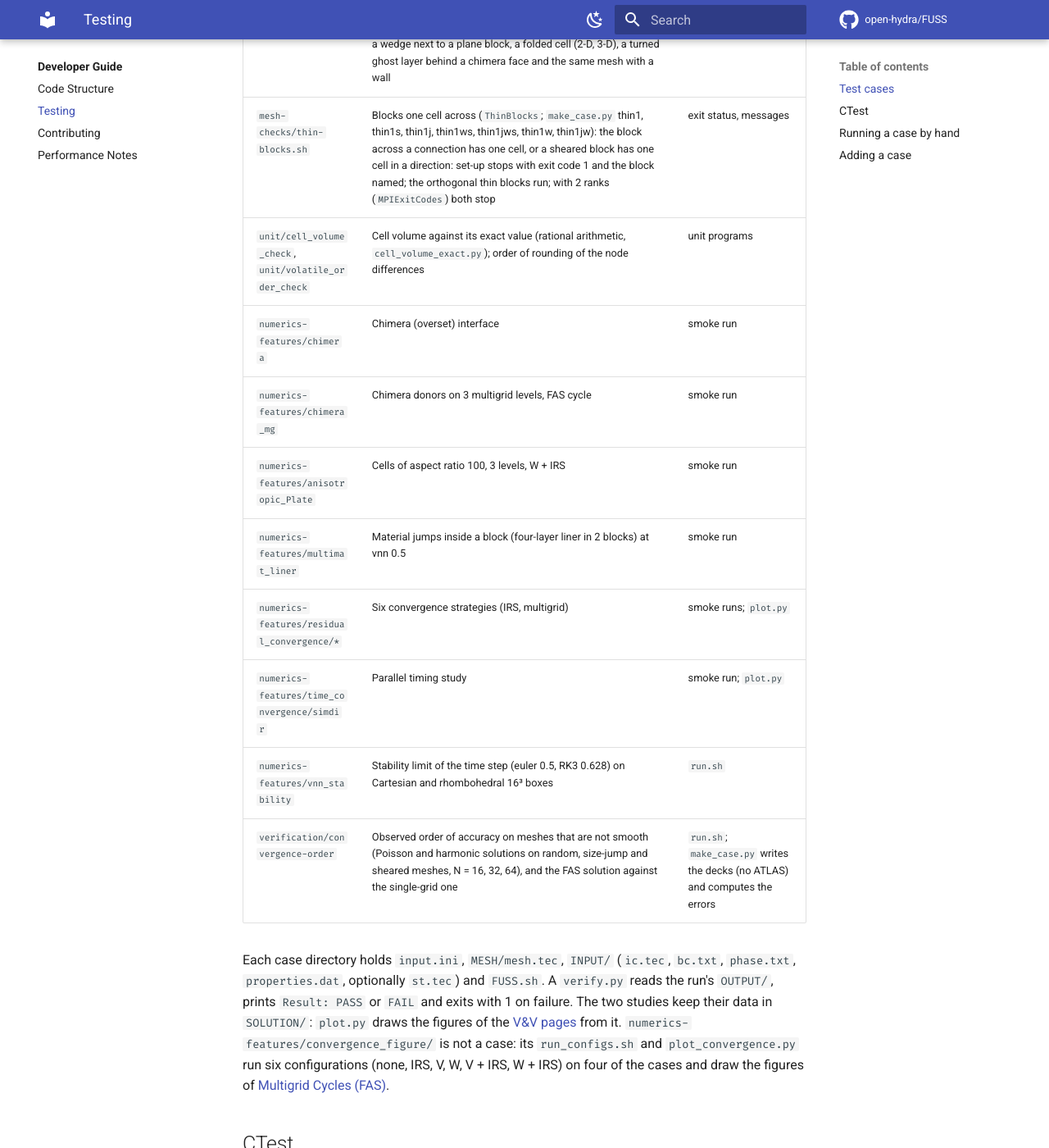
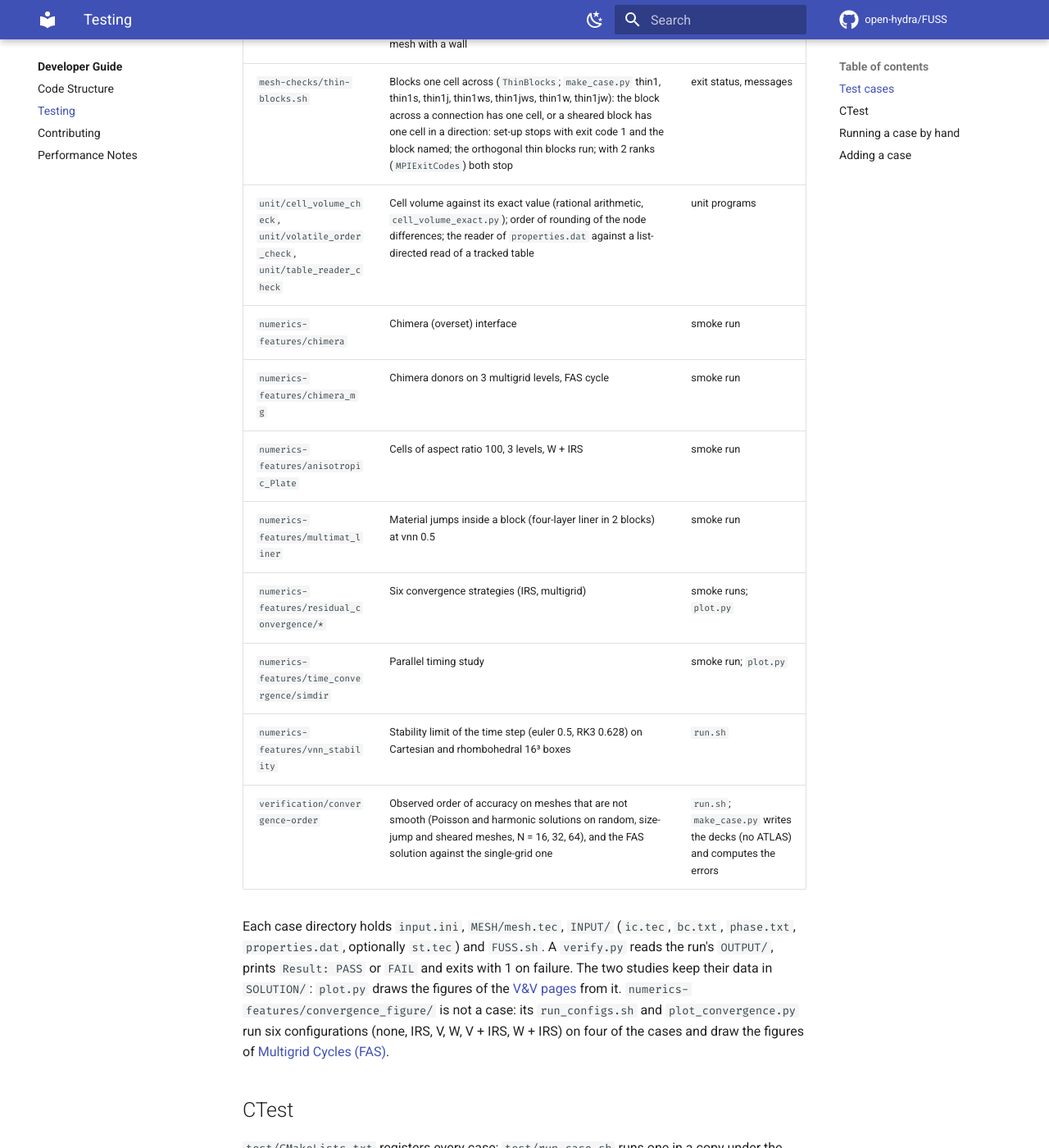
Before and after one commit to open-hydra/FUSS, an MkDocs documentation site: the page built from docs/development/testing.md, in a window 1280 px wide and 1400 px high, scrolled down 1340 px. Shown: the whole window at 82% size. Built offline with MkDocs 1.6.1 and Material for MkDocs 9.7.7, drawn with Linux system fonts in a browser that asks for light colours; comment, search, counter and statistics services are not loaded; some of the changed text lies outside the part shown.

Commit message:
Tests: TableReader, the reader of the property tables against the file
The unit program test/unit/table_reader_check.f90 reads a tracked table of three
materials (steady-state/multilayer_Slab/INPUT/properties.dat, 7500 rows) with
Read_Points_Table and line by line with a list-directed read: every zone must hold the
rows of the file at the indices 1:N (Ni = N, Nj = Nk = 1, the bounds of mesh and vars),
the first column in mesh(1,i,1,1) and the others in vars(:,i,1,1), bit for bit, and a
call that asks for one column more must be refused. Labels fast, implementation, unit.
With the first temperature of every table read 1 K too high, the cases of the suite
still pass; only ExitCodes fails, on the row its two properties.dat messages name.

Red with Ni = N-1 in Read_Points_Table (3 zones), with the table shifted by 1 K (7500
rows) and with vars left at the bounds 0 of ORION's reader (7503).

Docs: development/testing.md (the unit row, the fast row, the count of the fast tier),
README (the count), the ctest.yml comment (40 tests in the PR tier, 24 fast), CHANGELOG.

Co-Authored-By: Claude Opus 5.5 <noreply@anthropic.com>
Claude-Session: https://claude.ai/code/session_01YbtUqacA6qYqYfoFJvSCJ8

```diff
--- a/docs/development/testing.md
+++ b/docs/development/testing.md
@@ -21,7 +21,7 @@ The test cases in `test/` run FUSS on problems with analytical or benchmark solu
 | `numerics-features/skewed_3D` | Time step of 3-D rhombohedral cells (115°), two materials: the step of every cell against a replica of the formula and the skew factor | `verify.py` |
 | `mesh-checks` | Set-up checks (`run.sh`, `make_case.py` writes the decks): a block one cell thick in k next to a 3-D block (exact linear field), a wedge next to a plane block, a folded cell (2-D, 3-D), a turned ghost layer behind a chimera face and the same mesh with a wall | `run.sh`: exit status, messages, field |
 | `mesh-checks/thin-blocks.sh` | Blocks one cell across (`ThinBlocks`; `make_case.py` thin1, thin1s, thin1j, thin1ws, thin1jws, thin1w, thin1jw): the block across a connection has one cell, or a sheared block has one cell in a direction: set-up stops with exit code 1 and the block named; the orthogonal thin blocks run; with 2 ranks (`MPIExitCodes`) both stop | exit status, messages |
-| `unit/cell_volume_check`, `unit/volatile_order_check` | Cell volume against its exact value (rational arithmetic, `cell_volume_exact.py`); order of rounding of the node differences | unit programs |
+| `unit/cell_volume_check`, `unit/volatile_order_check`, `unit/table_reader_check` | Cell volume against its exact value (rational arithmetic, `cell_volume_exact.py`); order of rounding of the node differences; the reader of `properties.dat` against a list-directed read of a tracked table | unit programs |
 | `numerics-features/chimera` | Chimera (overset) interface | smoke run |
 | `numerics-features/chimera_mg` | Chimera donors on 3 multigrid levels, FAS cycle | smoke run |
 | `numerics-features/anisotropic_Plate` | Cells of aspect ratio 100, 3 levels, W + IRS | smoke run |
```
Also changed, not shown: other parts of docs/development/testing.md (+2 -2 lines), CHANGELOG.md (+2 -1 lines), README.md (+1 -1 lines), 3 other files.
